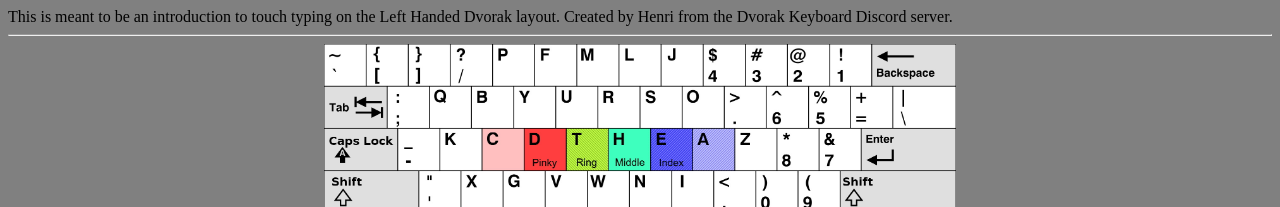
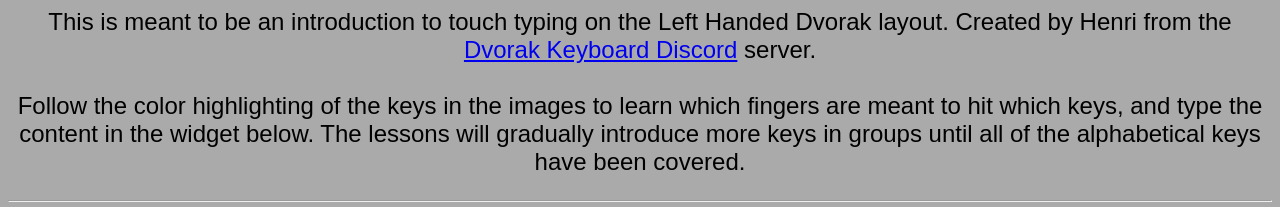
Before and after one commit to loboru/loboru.github.io, a plain HTML site: page index.html in a window 1280 px wide. Shown: the top 207 px of the page. Drawn offline with Linux system fonts and the light colour scheme.

Commit message:
Update index.html
Added additional info and stylization to the header text

```diff
--- a/index.html
+++ b/index.html
@@ -3,10 +3,15 @@
 <style>
 img { padding: 0; display: block; margin: 0 auto; max-height: 50%; max-width: 50%; }
 iframe { display: block; margin: 0 auto; }
-body {background-color: gray;}
+body {background-color: #AAAAAA;}
 </style>
 </head>
-This is meant to be an introduction to touch typing on the Left Handed Dvorak layout. Created by Henri from the Dvorak Keyboard Discord server.
+<p style="text-align:center;font-size:24px;font-family:sans-serif;">
+This is meant to be an introduction to touch typing on the Left Handed Dvorak layout. Created by Henri from the <a href="discord.gg/9Nw4p29">Dvorak Keyboard Discord</a> server.
+<br>
+<br>
+Follow the color highlighting of the keys in the images to learn which fingers are meant to hit which keys, and type the content in the widget below. The lessons will gradually introduce more keys in groups until all of the alphabetical keys have been covered.
+</p>
 <hr>
 
 <img src="img/DLH0.jpg">
```
